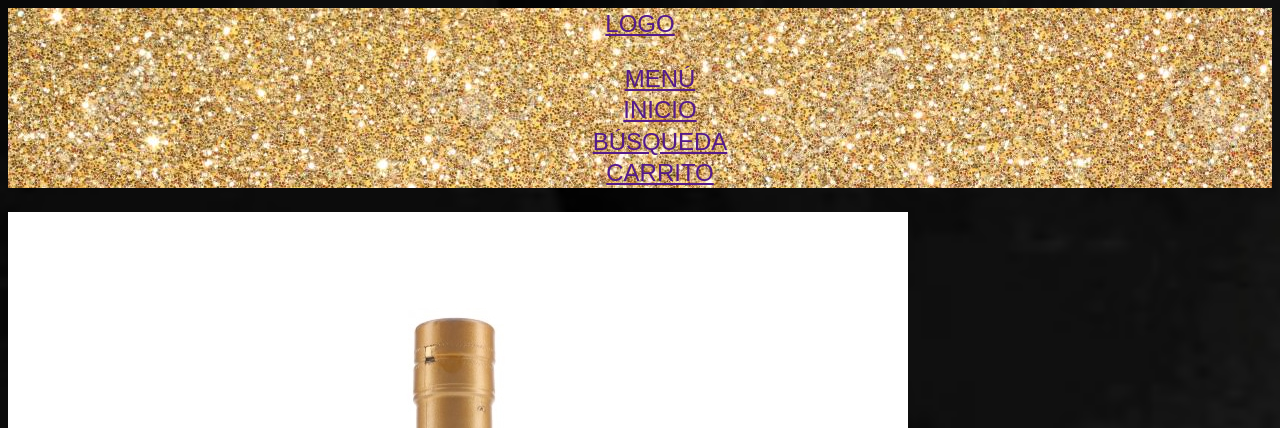
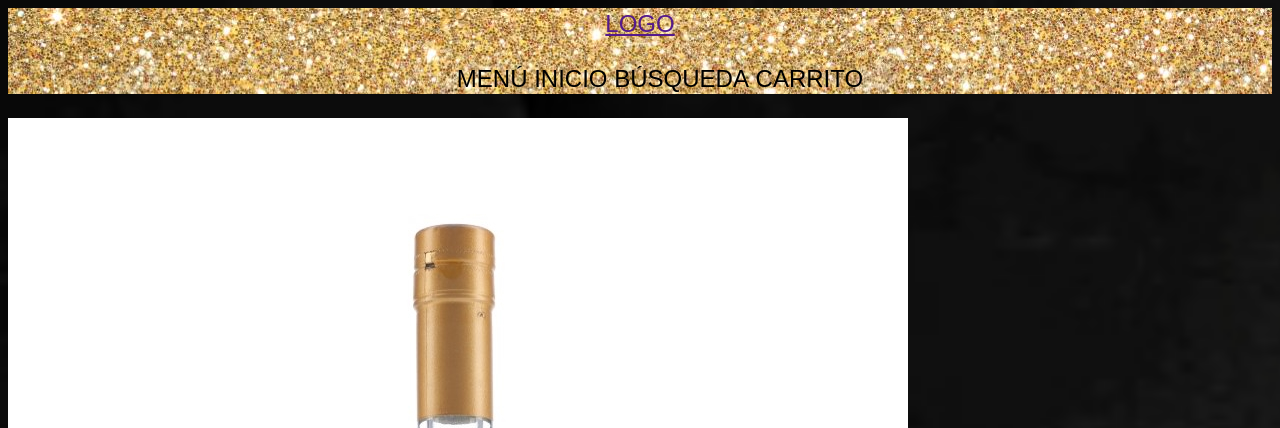
Before and after one commit to maurocordoba2021/VIP.DRINKS_GRUPO_10, a Node server app: page / in a window 1280 px wide. Shown: the top 428 px of the page. Run offline with Node 20, Linux system fonts and the light colour scheme; some web fonts are replaced.

Commit message:
cambio menor de la nav bar

```diff
--- a/public/css/styles.css
+++ b/public/css/styles.css
@@ -32,3 +32,12 @@ footer{
     text-transform: uppercase;
     text-align: center;
 }
+
+/* aca deje la barra en horizontal */
+.container ul li{
+    display: inline-block;
+}
+.container ul li a{
+    color: black;
+    text-decoration: none;
+}
```
